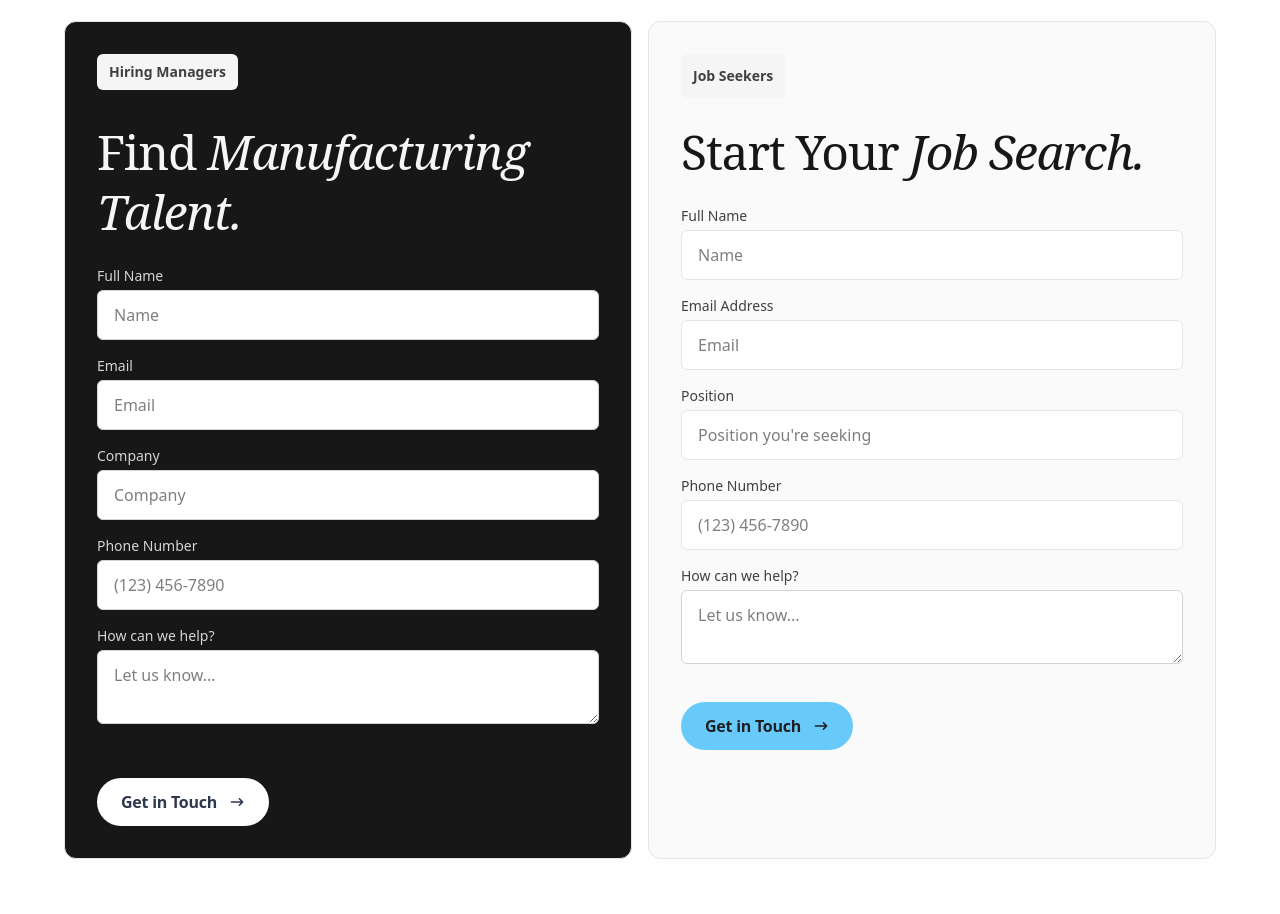
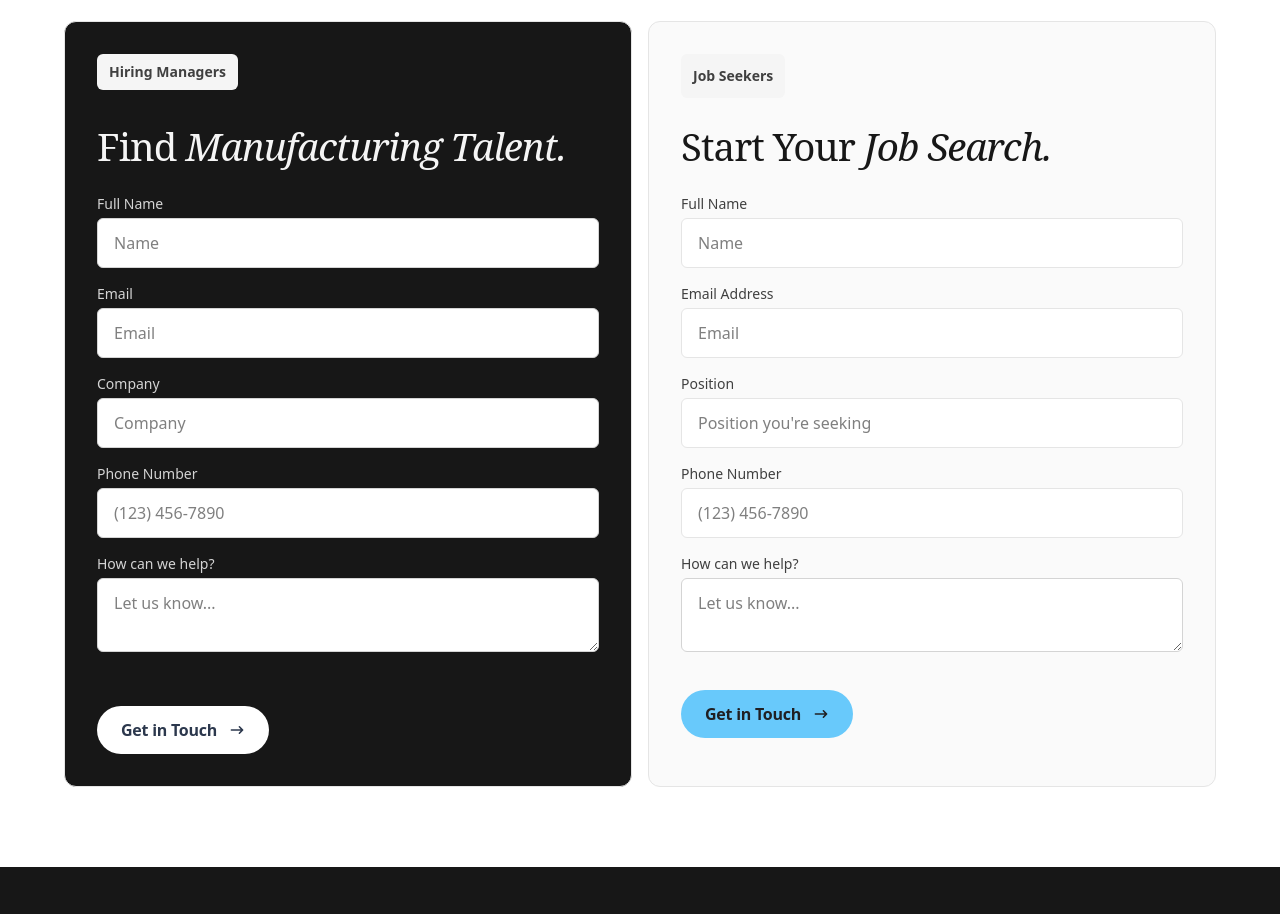
Before and after one commit to mhlauf1/mmr, a Next.js app: page / in a window 1280 px wide. Shown: the part 5540-6454 px from the top of the page. Built offline with nearby package versions, Linux system fonts and the light colour scheme.

Commit message:
fixing text size

```diff
--- a/src/components/BottomCTA.tsx
+++ b/src/components/BottomCTA.tsx
@@ -36,7 +36,7 @@ const BottomCTA: React.FC = () => {
         <span className="inline-block text-sm bg-neutral-100 px-3 py-2 rounded-md font-semibold text-neutral-700 mb-8">
           Hiring Managers
         </span>
-        <h2 className="text-neutral-100 text-3xl md:text-4xl lg:text-5xl leading-tight font-pt-serif tracking-tight mb-4">
+        <h2 className="text-neutral-100 text-3xl  lg:text-[3vw] leading-tight font-pt-serif tracking-tight mb-4">
           Find <span className="italic">Manufacturing Talent.</span>
         </h2>
 
@@ -159,7 +159,7 @@ const BottomCTA: React.FC = () => {
           <span className="inline-block text-sm bg-neutral-100 px-3 py-3 rounded-md font-semibold text-neutral-700 mb-6">
             Job Seekers
           </span>
-          <h2 className="text-neutral-900 text-3xl md:text-4xl lg:text-5xl leading-tight font-pt-serif tracking-tight">
+          <h2 className="text-neutral-900 text-3xl  lg:text-[3vw] leading-tight font-pt-serif tracking-tight">
             Start Your <span className="italic">Job Search.</span>
           </h2>
           {seekerSucceeded && (
```
